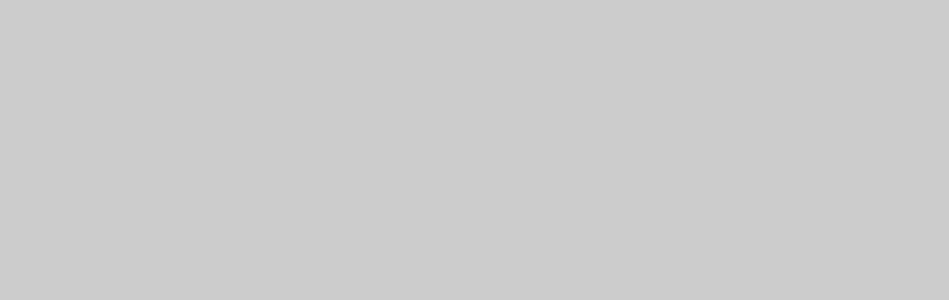
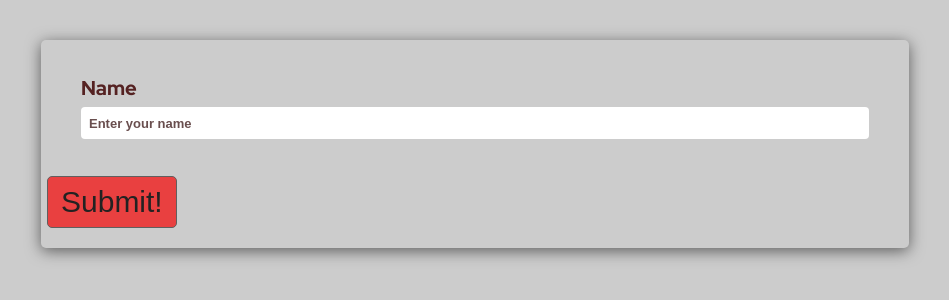
Before and after one commit to Ojerinde/React_Basics_Alt, a React (Create React App) app: page / in a window 1280 px wide. Shown: the top 300 px of the page, without its empty margins (165-1114 px from the left). Built offline with nearby package versions, Linux system fonts and the light colour scheme.

Commit message:
22/09/2022

```diff
--- a/src/App.js
+++ b/src/App.js
@@ -3,6 +3,12 @@ import Login from "./components/Login/Login";
 import "./App.css";
 
 const App = () => {
+  const getData = (data) => {
+    // Data gotten from the child
+    console.log(data);
+  };
 
+  // We passed the function to get Data d
+  return <Login onConfirm={getData} />;
 };
 export default App;
--- a/src/components/Login/Login.js
+++ b/src/components/Login/Login.js
@@ -5,6 +5,87 @@ import Input from "../UI/Input";
 
 import "./Login.css";
 const Login = (props) => {
+  const [name, setName] = useState("");
+
+  const nameChangeHandler = (e) => {
+    setName(e.target.value);
+  };
+
+  useEffect(() => {
+    // This is executed the first time useEffect is executed
+    const time = setTimeout(()=>{
+      // Remember this will be executed after 10s
+      console.log('I was Executed')
+    }, 10000)
+
+    // The return function is not executed the first time the useEffect is executed
+    return ()=> {
+      console.log('Time is Starting again!')
+      // Clearing the time once the user type something.
+      clearTimeout(time)
+    }
+  }, [name]);// WHenever the name change, this useEffect is executed
+
+  const submitHandler = (e) => {
+    e.preventDefault();
+
+    // Passing the data to the parent. onConfirm is a function declared in the parent and it is expecting a data whenever it is executed.
+    props.onConfirm(name);
+  };
+
+  return (
+    <Card className="box">
+      <form onSubmit={submitHandler}>
+        <Input
+          label="Name"
+          id="name"
+          type="text"
+          placeholder="Enter your name"
+          name="name"
+          onChange={nameChangeHandler}
+        />
+        <Button type="submit">Submit!</Button>
+      </form>
+    </Card>
+  );
 
 };
 export default Login;
+
+// /////////////////////////////////////////////
+// //////Everything below is on how to use useRef on a custom Input
+
+// import Button from "../UI/Button";
+// import Card from "../UI/Card";
+// import Input from "../UI/Input";
+
+// import "./Login.css";
+// const Login = (props) => {
+//   const nameRef = useRef();
+
+//   const submitHandler = (e) => {
+//     e.preventDefault();
+
+//     // Getting the value when the form is submitted
+//     const data = nameRef.current.value;
+//     console.log(data)
+//   };
+
+//   return (
+//     <Card className="box">
+//       <form onSubmit={submitHandler}>
+//         <Input
+//           label="Name"
+//           id="name"
+//           type="text"
+//           placeholder="Enter your name"
+//           name="name"
+//           onChange={nameChangeHandler}
+//           ref={nameRef} // Forwarding the ref
+//         />
+//         <Button type="submit">Submit!</Button>
+//       </form>
+//     </Card>
+//   );
+// };
+// export default Login;
--- a/src/components/UI/Card.js
+++ b/src/components/UI/Card.js
@@ -1,4 +1,6 @@
 import "./Card.css";
+
+// Anything wrapped with this component will have the same style. Styles cn also be declared to it whenever it is been used.
 const Card = (props) => {
   return <div className={`${props.className} card`}>{props.children}</div>;
 };
--- a/src/components/UI/Input.js
+++ b/src/components/UI/Input.js
@@ -1,5 +1,117 @@
 import React, { useRef } from "react";
 import "./Input.css";
 
-const Input = (props) => {};
+const Input = (props) => {
+  // Destructuring props which is an  object.(An object is destructured with the key name)
+  //  // The ...others is the rest operator: Out of the all the key value pair in props, I took out label and id, then I convert the remaining key-value pair to a new object stored in the variable "others"
+  const { label, id, ...others } = props;
+
+  // Initializing useRef
+  const nameRef = useRef();
+
+  // The function that is called whenever the input field is unfocused.
+  const blurHandler = () => {
+    // Getting the input field value by the help of the initialized useRef. Your data is always on the "current" object
+    const data = nameRef.current.value
+    console.log(data)
+  };
+
+  return (
+    <>
+      <div className="form_group">
+        <label className="form_label" htmlFor={id}>
+          {label}
+        </label>
+        <input
+          ref={nameRef} // mapping the ref instance to this input
+          className="form_input"
+          {...others} // Spread operator: I spread the new Object I created with Rest Operator earlier
+          onBlur={blurHandler}
+        />
+      </div>
+    </>
+  );
+
+};
 export default Input;
+
+
+/////////////////////////////////////////////
+//////Everything below is on how to use useRef on a custom Input
+
+// const Input = React.forwardRef((props, ref) => {
+
+//   return (
+//     <>
+//       <div className="form_group">
+//         <label className="form_label" htmlFor={props.id}>
+//           {props.label}
+//         </label>
+//         <input
+//           ref={ref} // mapping the forwarded ref instance to this input
+//           className="form_input"
+//           {...props} // Spread operator: I spread the props object
+//           onBlur={blurHandler}
+//         />
+//       </div>
+//     </>
+//   );
+
+// });
+// export default Input;
+
+// /////////////////////////////////////////////
+// //////Everything below is on how to use useReducer
+// // What differs btw useState and useReducer is that you will be the one to write the function to update your state.
+
+// // This is the function to update my state.
+// const nameReducer = (state, action) => {
+//   // Only this will be executed if the action dispatched type === 'BLUR'
+//   if (action.type === "BLUR") {
+//     console.log('BLUR');
+//     return {name: action.value}
+//   }
+
+//   // Only this will be executed if the action dispatched type === 'CHANGE'
+//   if (action.type === 'CHANGE') {
+//     console.log('CHANGE')
+//     return {name: action.data}
+//   }
+
+//   // This is more like the default case in your switch statement. It will be executed when the action.type doesn not match any of the above.
+//   return state;
+// };
+
+
+// const Input = (props) => {
+
+//   // Just like the initial state you use to passe to useState
+//   const initialState = {}
+
+//   // You get your value from "nameState"
+//   // You dispatch action with "dispatchFn"
+//   // The nameReducer functioin was declared outside the component since there is no need to re-evaluate it whenever the component is re-evaluated.
+//   const [nameState, dispatchFn] = useReducer(nameReducer, initialState);
+
+//   const blurHandler = (e) => {
+//       // The  dispatch function will call the nameReducer function.
+//     dispatchFn({ type: "BLUR", value: e.target.value });
+//   };
+
+//   const changeHandler = (e) => {
+//     // The  dispatch function will call the nameReducer function.
+//     dispatchFn({type: 'CHANGE', data: e.target.value})
+//   }
+
+//   useEffect(() => {
+//     console.log(nameState);
+//   }, [nameState]);
+
+//   return (
+//     <div className="input__group">
+//       <label>{props.label}</label>
+//       <input {...props} onBlur={blurHandler} onChange={changeHandler}></input>
+//     </div>
+//   );
+// };
+// export default Input;
```
